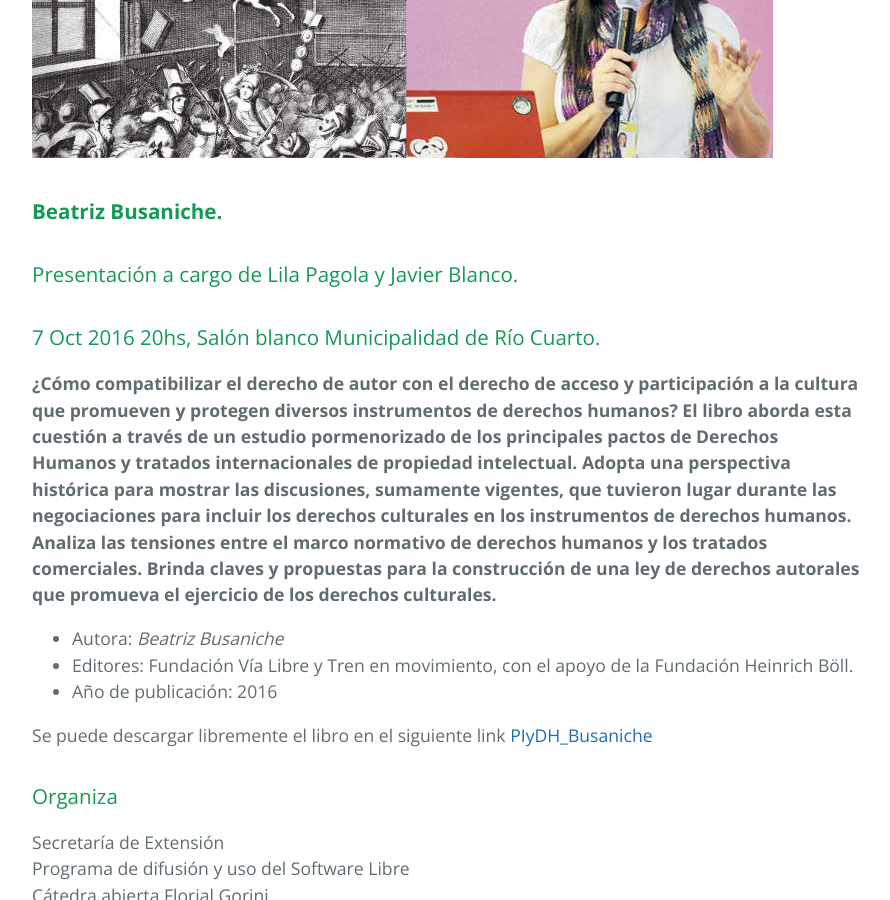
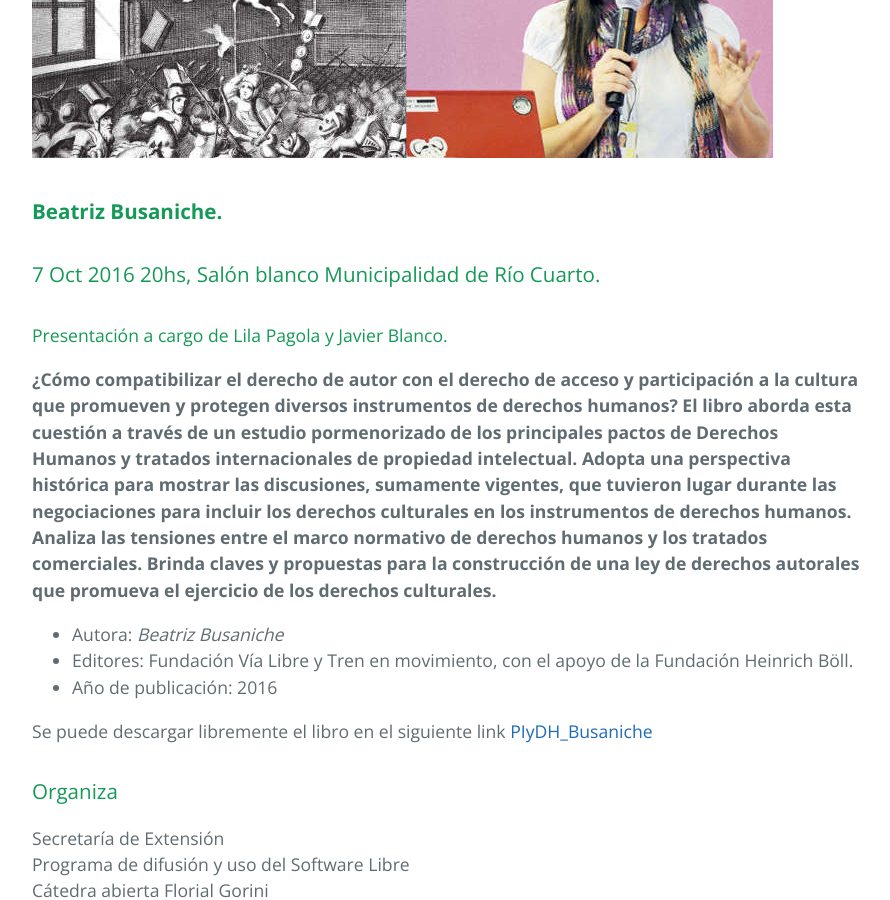
Before and after one commit to pewen/piydh, a Jekyll site: the page built from index.md, in a window 1280 px wide and 900 px high, scrolled down 715 px. Shown: the whole window, without its empty margins (192-1082 px from the left). Built offline with Jekyll 4.4.1, drawn with Linux system fonts in a browser that asks for light colours.

Commit message:
minor changes

```diff
--- a/index.md
+++ b/index.md
@@ -6,10 +6,8 @@ title: {{ site.name }}
 ![](./img/bea.jpg)
 
 ### **Beatriz Busaniche.**
-
-### Presentación a cargo de Lila Pagola y Javier Blanco.
-
 ### 7 Oct 2016 20hs, Salón blanco Municipalidad de Río Cuarto.
+#### Presentación a cargo de Lila Pagola y Javier Blanco.
 
 **¿Cómo compatibilizar el derecho de autor con el derecho de acceso y participación a la cultura que promueven y protegen diversos instrumentos de derechos humanos? El libro aborda esta cuestión a través de un estudio pormenorizado de los principales pactos de Derechos Humanos y tratados internacionales de propiedad intelectual. Adopta una perspectiva histórica para mostrar las discusiones, sumamente vigentes, que tuvieron lugar durante las negociaciones para incluir los derechos culturales en los instrumentos de derechos humanos. Analiza las tensiones entre el marco normativo de derechos humanos y los tratados comerciales. Brinda claves y propuestas para la construcción de una ley de derechos autorales que promueva el ejercicio de los derechos culturales.**
 
```
Also changed, not shown: 1 other file.
